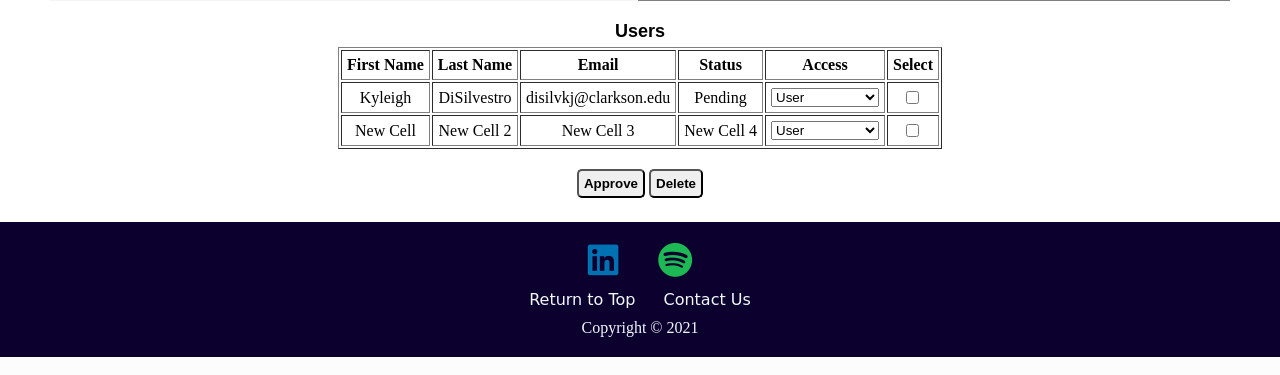
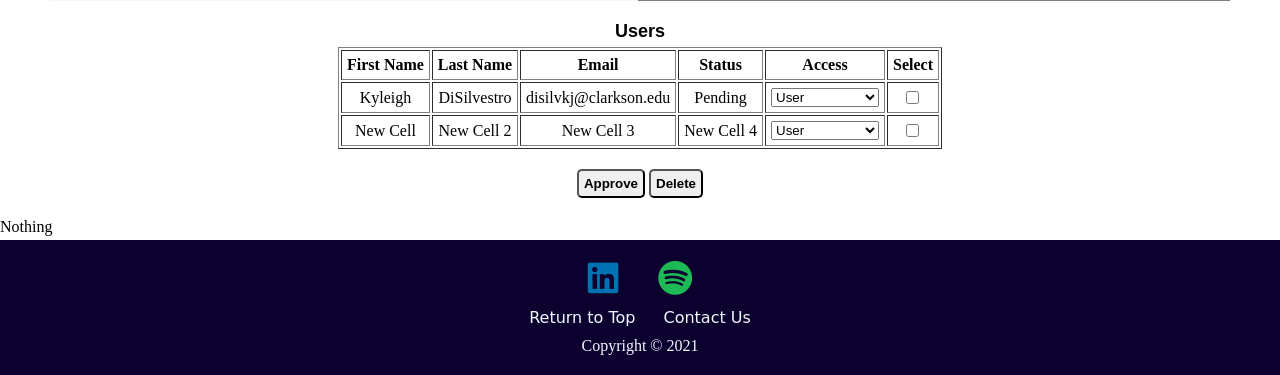
Before and after one commit to KyleighDiSil/NSF-Project-Website, a PHP site: page /html/account_manage.php in a window 1280 px wide. Shown: the part 563-938 px from the top of the page. Run offline with PHP 8.4, Linux system fonts and the light colour scheme; a user stored in the database is signed in; data comes from the database, SQL or seed files in the repository; some libraries are stand-ins or nearby versions.

Commit message:
Fixed Bug

```diff
--- a/html/account_manage.php
+++ b/html/account_manage.php
@@ -170,6 +170,10 @@
         $_SESSION['loggedin'] = false;
         header("Location: ../index.php");
     }
+    else
+    {
+        echo "Nothing";
+    }
 ?>
 
 </html>
```
